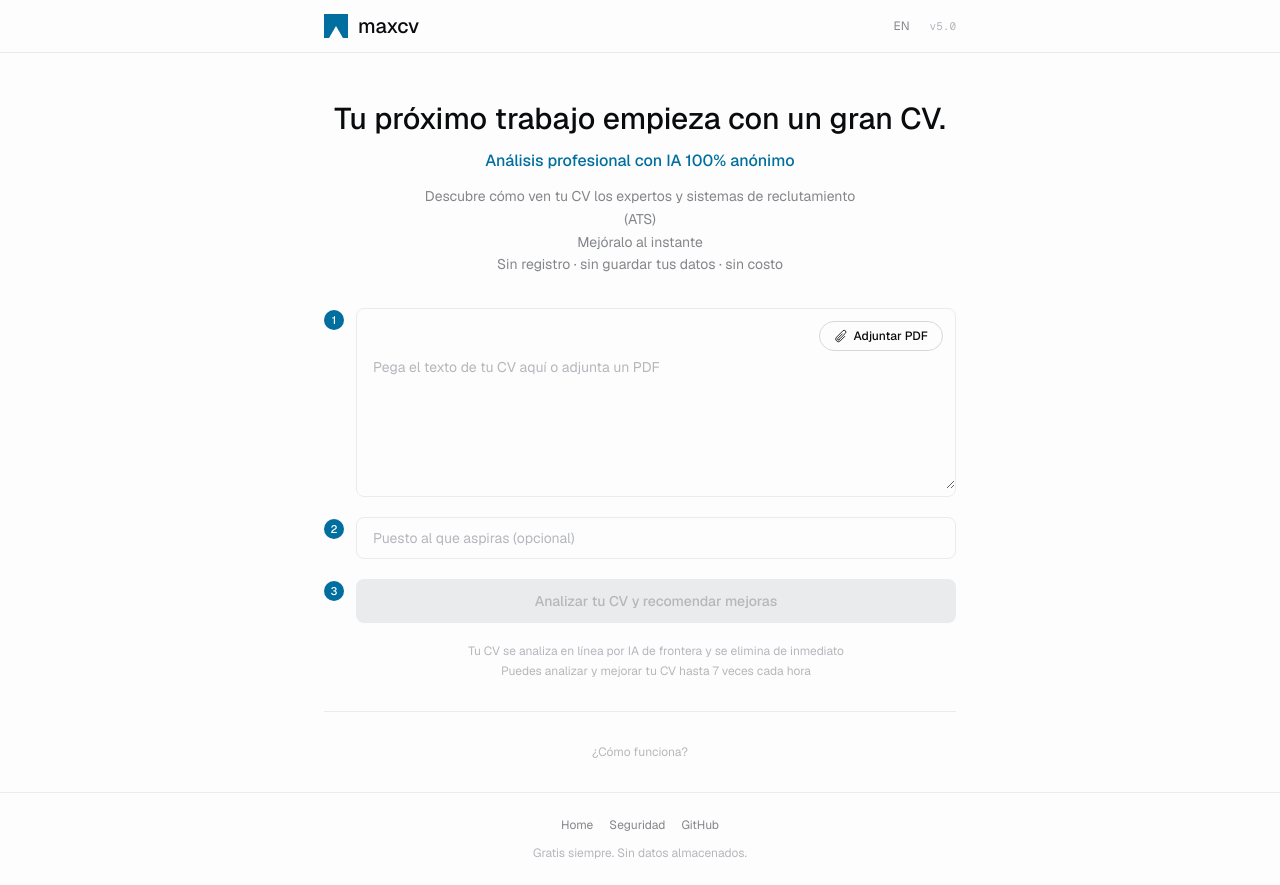
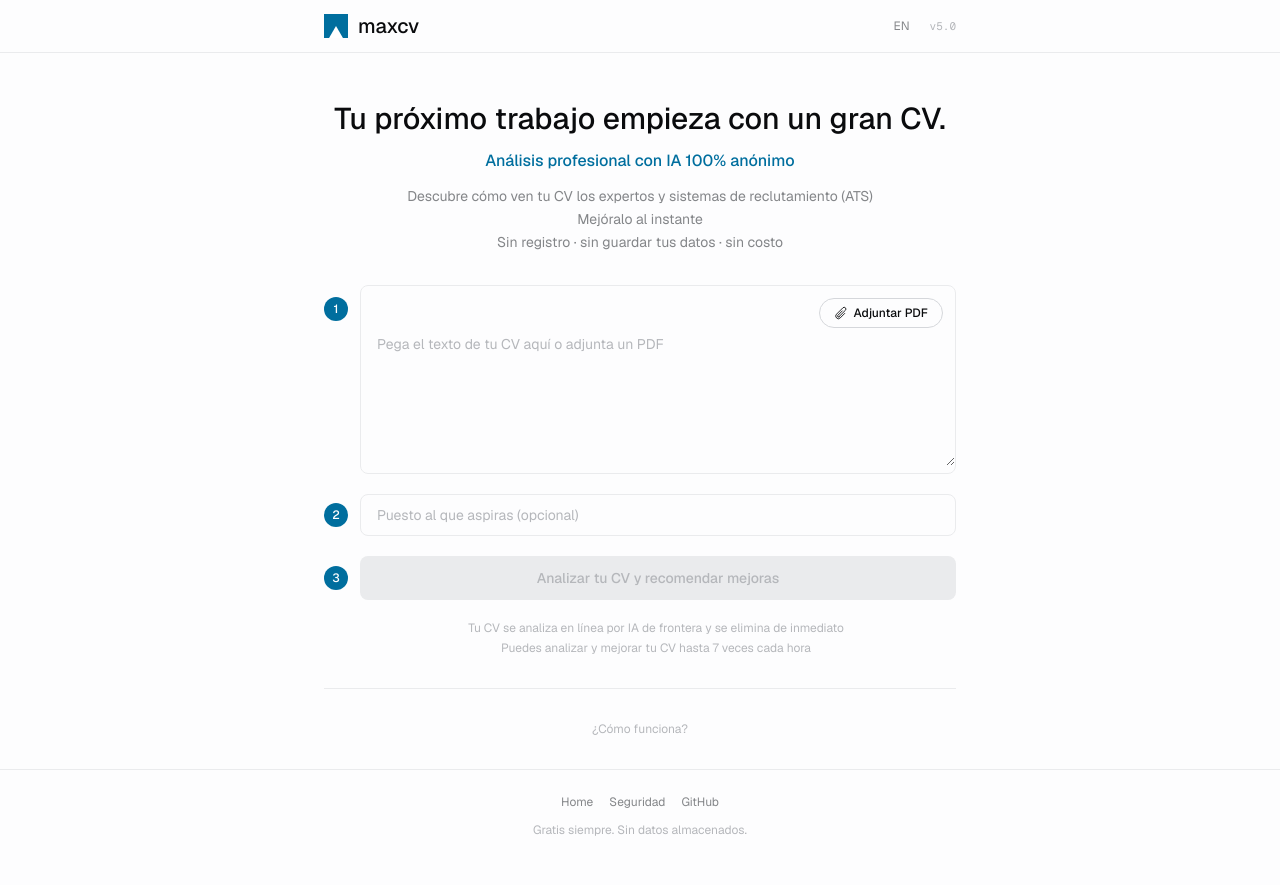
Before and after one commit to pixan-ai/maxcv, a Next.js app: page / in a window 1280 px wide. After the commit the page ends 862 px from the top, so only its background shows below. Built offline with nearby package versions, Linux system fonts and the light colour scheme.

Commit message:
fix: 5 UX fixes — PDF label, triangles, heroSub width, badge alignment, bullet indents

```diff
--- a/src/components/Analyzer.tsx
+++ b/src/components/Analyzer.tsx
@@ -44,6 +44,7 @@ const UI = {
     rateLimit: "Puedes analizar y mejorar tu CV hasta 7 veces cada hora",
     privacy: "Tu CV se analiza en línea por IA de frontera y se elimina de inmediato",
     analyzing: "Analizando tu CV...",
+    uploadingPdf: "Subiendo tu PDF...",
     readingPdf: "Leyendo tu PDF...",
     scoreMeta: "puntuación actual",
     originalCvTitle: "Texto original de tu CV",
@@ -83,6 +84,7 @@ const UI = {
     rateLimit: "You can analyze and improve your resume up to 7 times per hour",
     privacy: "Your resume is analyzed online by frontier AI and deleted immediately",
     analyzing: "Analyzing your resume...",
+    uploadingPdf: "Uploading your PDF...",
     readingPdf: "Reading your PDF...",
     scoreMeta: "current score",
     originalCvTitle: "Your original resume text",
@@ -150,8 +152,8 @@ function ProgressBar({ label, durationMs = 15000 }: { label: string; durationMs?
 // ─── Step badge ────────────────────────────────────────────────────
 function StepBadge({ n }: { n: number }) {
   return (
-    <span className="flex-shrink-0 w-5 h-5 rounded-full bg-accent text-white text-[11px]
-                     font-medium flex items-center justify-center mt-0.5">
+    <span className="flex-shrink-0 w-6 h-6 rounded-full bg-accent text-white text-xs
+                     font-medium flex items-center justify-center">
       {n}
     </span>
   );
@@ -170,19 +172,19 @@ function Collapsible({ title, isOpen, onToggle, children, className: wrapperClas
       <button
         type="button"
         onClick={onToggle}
-        className="w-full flex items-center gap-2 px-4 py-3 text-sm font-medium text-ink-700
+        className="w-full flex items-center gap-2.5 px-4 py-3 text-sm font-medium text-ink-700
                    hover:bg-ink-050 transition cursor-pointer"
         aria-expanded={isOpen}
       >
-        <span className="text-ink-400 text-xs transition-transform duration-200"
+        <span className="text-ink-400 text-sm transition-transform duration-200 leading-none"
               style={{ transform: isOpen ? "rotate(90deg)" : "rotate(0deg)" }}>
-          ▸
+          ▶
         </span>
         {title}
       </button>
       <div
         className="overflow-hidden transition-all duration-300 ease-in-out"
-        style={{ maxHeight: isOpen ? "2000px" : "0" }}
+        style={{ maxHeight: isOpen ? "5000px" : "0" }}
       >
         <div className="px-4 pb-4">
           {children}
@@ -321,7 +323,7 @@ export function Analyzer({ lang, onLangDetected }: {
         <p className="text-sm sm:text-base text-accent font-medium hero-reveal-2">
           {t.heroAccent}
         </p>
-        <div className="text-sm text-ink-400 max-w-md mx-auto leading-relaxed hero-reveal-3 text-center">
+        <div className="text-sm text-ink-400 max-w-lg mx-auto leading-relaxed hero-reveal-3 text-center">
           {t.heroSub.split("\n").map((line, i) => (
             <span key={i} className="block">{line}</span>
           ))}
@@ -332,7 +334,7 @@ export function Analyzer({ lang, onLangDetected }: {
       {(loading || parsing) && (
         <div aria-live="polite">
           <ProgressBar
-            label={parsing ? t.readingPdf : t.analyzing}
+            label={parsing ? t.uploadingPdf : t.analyzing}
             durationMs={parsing ? 8000 : 30000}
           />
         </div>
@@ -349,8 +351,10 @@ export function Analyzer({ lang, onLangDetected }: {
       {!result && !loading && !parsing && (
         <section className="space-y-5">
           {/* Step 1: CV Input */}
-          <div className="flex gap-3">
-            <StepBadge n={1} />
+          <div className="flex gap-3 items-start">
+            <div className="pt-3">
+              <StepBadge n={1} />
+            </div>
             <div className="flex-1">
               <div className="relative border border-ink-100 rounded-lg focus-within:border-accent transition">
                 {/* Attach PDF pill — top-right */}
@@ -394,7 +398,7 @@ export function Analyzer({ lang, onLangDetected }: {
           </div>
 
           {/* Step 2: Target Role */}
-          <div className="flex gap-3">
+          <div className="flex gap-3 items-center">
             <StepBadge n={2} />
             <div className="flex-1">
               <input
@@ -412,7 +416,7 @@ export function Analyzer({ lang, onLangDetected }: {
           </div>
 
           {/* Step 3: CTA Button */}
-          <div className="flex gap-3">
+          <div className="flex gap-3 items-center">
             <StepBadge n={3} />
             <div className="flex-1">
               <button
@@ -456,7 +460,7 @@ export function Analyzer({ lang, onLangDetected }: {
 
           {/* Step 1: Original CV text — collapsed */}
           <div className="card-enter">
-            <div className="flex gap-3 items-start">
+            <div className="flex gap-3 items-center">
               <StepBadge n={1} />
               <div className="flex-1">
                 <Collapsible
@@ -465,7 +469,7 @@ export function Analyzer({ lang, onLangDetected }: {
                   onToggle={() => toggleSection("original")}
                 >
                   <div className="text-sm text-ink-500 whitespace-pre-wrap max-h-60 overflow-y-auto">
-                    {cvText.slice(0, 500)}{cvText.length > 500 ? "..." : ""}
+                    {cvText}
                   </div>
                 </Collapsible>
               </div>
@@ -474,7 +478,7 @@ export function Analyzer({ lang, onLangDetected }: {
 
           {/* Step 2: Target role — collapsed */}
           <div className="card-enter" style={{ animationDelay: "0.04s" }}>
-            <div className="flex gap-3 items-start">
+            <div className="flex gap-3 items-center">
               <StepBadge n={2} />
               <div className="flex-1">
                 <Collapsible
@@ -492,7 +496,7 @@ export function Analyzer({ lang, onLangDetected }: {
 
           {/* Step 3: Analysis — expanded by default */}
           <div className="card-enter" style={{ animationDelay: "0.08s" }}>
-            <div className="flex gap-3 items-start">
+            <div className="flex gap-3 items-center">
               <StepBadge n={3} />
               <div className="flex-1">
                 <Collapsible
@@ -522,18 +526,18 @@ export function Analyzer({ lang, onLangDetected }: {
                         <button
                           type="button"
                           onClick={() => toggleSection("strengths")}
-                          className="w-full flex items-center gap-2 px-4 py-3 text-sm font-medium text-ink-700
+                          className="w-full flex items-center gap-2.5 px-4 py-3 text-sm font-medium text-ink-700
                                      hover:bg-positive-ghost/80 transition cursor-pointer"
                           aria-expanded={openSections.has("strengths")}
                         >
-                          <span className="text-ink-400 text-xs transition-transform duration-200"
+                          <span className="text-ink-400 text-sm transition-transform duration-200 leading-none"
                                 style={{ transform: openSections.has("strengths") ? "rotate(90deg)" : "rotate(0deg)" }}>
-                            ▸
+                            ▶
                           </span>
                           {t.strengthsTitle}
                         </button>
                         <div className="overflow-hidden transition-all duration-300 ease-in-out"
-                             style={{ maxHeight: openSections.has("strengths") ? "2000px" : "0" }}>
+                             style={{ maxHeight: openSections.has("strengths") ? "5000px" : "0" }}>
                           <div className="px-4 pb-4 space-y-2">
                             {result.analysis.strengths.map((str, i) => (
                               <div key={i} className="border border-positive/20 rounded-lg p-3 bg-ink-000">
@@ -598,7 +602,7 @@ export function Analyzer({ lang, onLangDetected }: {
 
           {/* Step 4: Improved resume — expanded */}
           <div className="card-enter" style={{ animationDelay: "0.12s" }}>
-            <div className="flex gap-3 items-start">
+            <div className="flex gap-3 items-center">
               <StepBadge n={4} />
               <div className="flex-1">
                 <Collapsible
--- a/src/components/ResumeText.tsx
+++ b/src/components/ResumeText.tsx
@@ -5,8 +5,13 @@ function ResumeText({ text }: { text: string }) {
         const trimmed = line.trimStart();
         const isBullet = trimmed.startsWith("•") || trimmed.startsWith("·") || trimmed.startsWith("‣") || trimmed.startsWith("- ");
         if (isBullet) {
+          const bulletChar = trimmed.match(/^(•|·|‣|- )/)?.[0] ?? "•";
+          const content = trimmed.slice(bulletChar.length).trimStart();
           return (
-            <p key={i} className="m-0" style={{ paddingLeft: "1.2em", textIndent: "-1.2em" }}>{trimmed}</p>
+            <p key={i} className="m-0 ml-4">
+              <span className="inline-block w-4 -ml-4 text-ink-400">{bulletChar.trim()}</span>
+              {content}
+            </p>
           );
         }
         if (line.trim() === "") return <div key={i} className="h-3" />;
```
